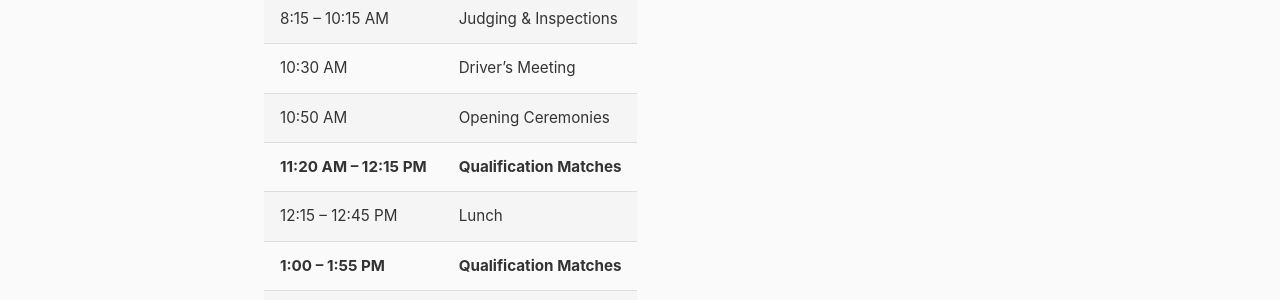
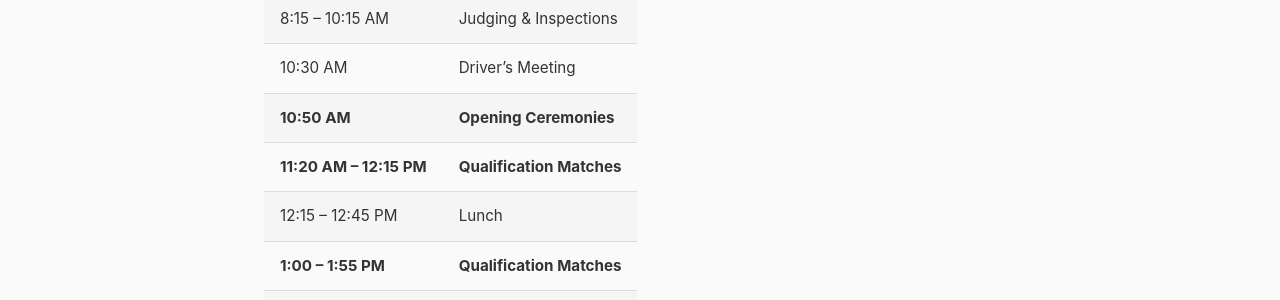
Before and after one commit to bennington-area-robotics/bennington-area-robotics.github.io, a Jekyll site: the page built from events/bennington-qualifier-2026.md, in a window 1280 px wide. Shown: the part 927-1227 px from the top of the page. Built offline with Jekyll 4.4.1, drawn with Linux system fonts in a browser that asks for light colours.

Commit message:
more highlighting

```diff
--- a/events/bennington-qualifier-2026.md
+++ b/events/bennington-qualifier-2026.md
@@ -32,7 +32,7 @@ An official FIRST Tech Challenge Level 1 Qualifying Tournament, with advancement
 | 7:15 AM | Pits Open |
 | 8:15 – 10:15 AM | Judging & Inspections |
 | 10:30 AM | Driver's Meeting |
-| 10:50 AM | Opening Ceremonies |
+| **10:50 AM** | **Opening Ceremonies** |
 | **11:20 AM – 12:15 PM** | **Qualification Matches** |
 | 12:15 – 12:45 PM | Lunch |
 | **1:00 – 1:55 PM** | **Qualification Matches** |
```
